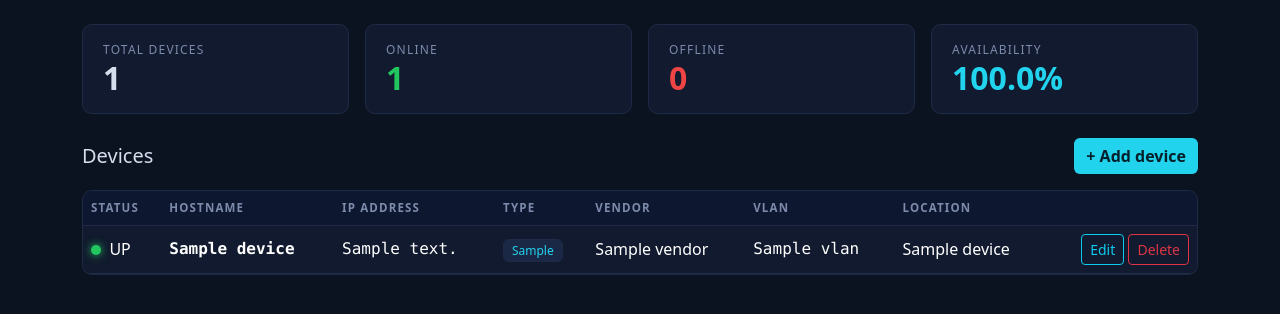
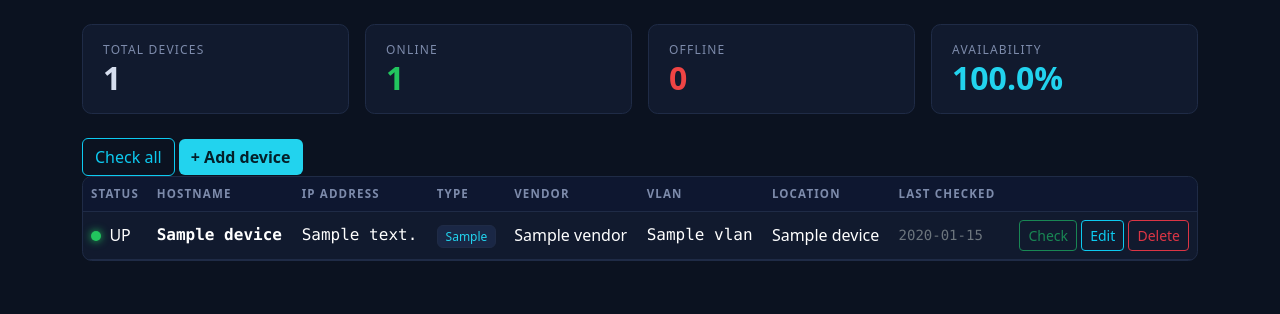
Before and after one commit to Lattawit/noc-inventory, a Flask app: page / in a window 1280 px wide. Shown: the part 57-371 px from the top of the page. Run offline with Flask 3, Linux system fonts and the light colour scheme; a database or web service that is not in the repository returns one stand-in record (values such as "Sample title"); some libraries are stand-ins or nearby versions.

Commit message:
Add device status check & Set container timezone to Asia/Bangkok

```diff
--- a/db/init.sql
+++ b/db/init.sql
@@ -13,6 +13,7 @@ CREATE TABLE devices (
     vlan INT,
     status VARCHAR(10) NOT NULL DEFAULT 'up',
     location_id INT REFERENCES locations(id) ON DELETE SET NULL,
+    last_checked TIMESTAMP,
     notes TEXT
 );
 
--- a/docker-compose.yml
+++ b/docker-compose.yml
@@ -20,6 +20,7 @@ services:
       - "5000:5000"
     environment:
       DATABASE_URL: postgresql://noc:nocpass@db:5432/noc_inventory
+      TZ: Asia/Bangkok
     depends_on:
       db:
         condition: service_healthy
--- a/web/app.py
+++ b/web/app.py
@@ -1,7 +1,9 @@
 import os
 import psycopg2
 import psycopg2.extras
+import subprocess
 from flask import Flask, render_template, request, redirect, url_for
+from datetime import datetime
 
 app = Flask(__name__)
 
@@ -76,6 +78,36 @@ def delete(device_id):
     query("DELETE FROM devices WHERE id=%s", (device_id,), fetch=False)
     return redirect(url_for("index"))
 
+import subprocess
+from datetime import datetime
+
+
+def ping(ip):
+    try:
+        r = subprocess.run(["ping", "-c", "1", "-W", "1", ip],
+                           capture_output=True, timeout=3)
+        return r.returncode == 0
+    except subprocess.TimeoutExpired:
+        return False
+
+
+@app.route("/check/<int:device_id>", methods=["POST"])
+def check(device_id):
+    rows = query("SELECT ip_address FROM devices WHERE id=%s", (device_id,))
+    if rows:
+        status = "up" if ping(rows[0]["ip_address"]) else "down"
+        query("UPDATE devices SET status=%s, last_checked=%s WHERE id=%s",
+              (status, datetime.now(), device_id), fetch=False)
+    return redirect(url_for("index"))
+
+
+@app.route("/check-all", methods=["POST"])
+def check_all():
+    for d in query("SELECT id, ip_address FROM devices"):
+        status = "up" if ping(d["ip_address"]) else "down"
+        query("UPDATE devices SET status=%s, last_checked=%s WHERE id=%s",
+              (status, datetime.now(), d["id"]), fetch=False)
+    return redirect(url_for("index"))
 
 if __name__ == "__main__":
     app.run(host="0.0.0.0", port=5000)
--- a/web/templates/index.html
+++ b/web/templates/index.html
@@ -21,8 +21,10 @@
   </div></div>
 </div>
 
-<div class="d-flex justify-content-between align-items-center mb-3">
-  <h5 class="m-0">Devices</h5>
+<div>
+  <form action="/check-all" method="post" class="d-inline">
+    <button class="btn btn-outline-info">Check all</button>
+  </form>
   <a href="/add" class="btn btn-noc">+ Add device</a>
 </div>
 
@@ -31,7 +33,7 @@
     <thead>
       <tr>
         <th>Status</th><th>Hostname</th><th>IP address</th><th>Type</th>
-        <th>Vendor</th><th>VLAN</th><th>Location</th><th></th>
+        <th>Vendor</th><th>VLAN</th><th>Location</th><th>Last checked</th><th></th>
       </tr>
     </thead>
     <tbody>
@@ -44,7 +46,13 @@
         <td>{{ d.vendor or '-' }}</td>
         <td class="mono">{{ d.vlan or '-' }}</td>
         <td>{{ d.location_name or '-' }}</td>
+        <td class="mono text-secondary small">
+        {{ d.last_checked.strftime('%H:%M:%S') if d.last_checked else '-' }}
+        </td>
         <td class="text-end">
+          <form action="/check/{{ d.id }}" method="post" class="d-inline">
+          <button class="btn btn-sm btn-outline-success">Check</button>
+          </form>
           <a href="/edit/{{ d.id }}" class="btn btn-sm btn-outline-info">Edit</a>
           <form action="/delete/{{ d.id }}" method="post" class="d-inline"
                 onsubmit="return confirm('Delete {{ d.hostname }}?')">
```
Also changed, not shown: README.md, 2 other files.
